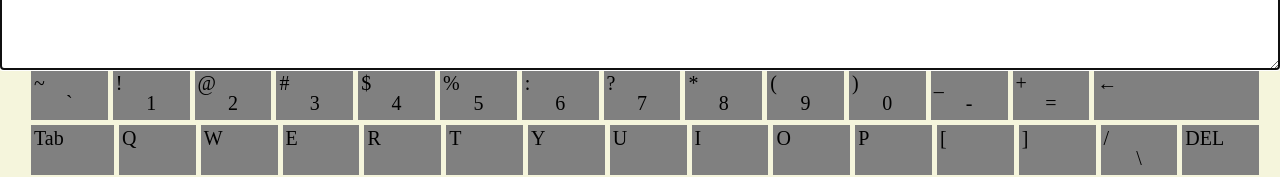
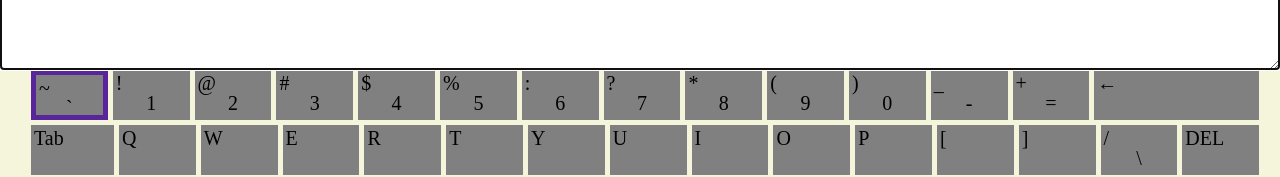
Before and after one commit to emnigor/virtual-keyboard, a plain HTML site: page index.html in a window 1280 px wide. In both pictures the pointer is over the element 69 px from the left and 345 px from the top of the page. Shown: the part 250-427 px from the top of the page. Drawn offline with Linux system fonts and the light colour scheme.

Commit message:
fix folders

```diff
--- a/w/styles.css
+++ b/w/styles.css
@@ -150,7 +150,7 @@ h1 {
   padding: 3px;
 }
 
-/* .but:hover {
+.but:hover {
 
   border: 5px solid #58259a;
-} */
+}
```
